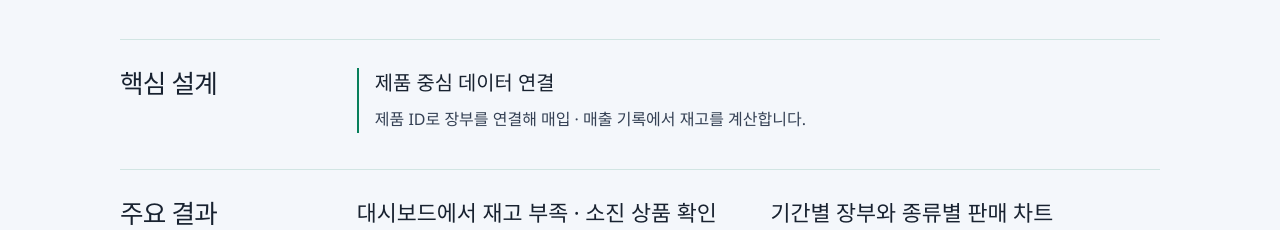
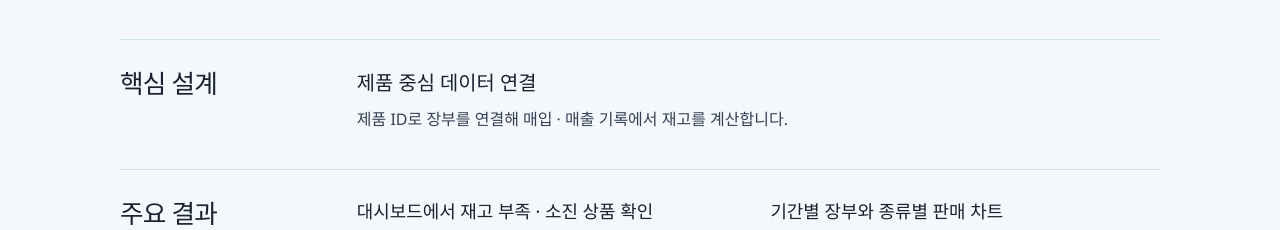
Before and after one commit to allen8524/allen8524.github.io, a React (Vite) app: page /#/projects/bakery in a window 1280 px wide. Shown: the part 722-952 px from the top of the page. Built offline with nearby package versions, Linux system fonts and the light colour scheme.

Commit message:
Refine project case study typography and alignment

```diff
--- a/src/styles/project-detail.css
+++ b/src/styles/project-detail.css
@@ -323,9 +323,10 @@
   margin: 0;
 }
 
-.project-design-entry:first-child {
-  padding-inline-start: 16px;
-  border-inline-start: 2px solid var(--accent-color);
+.project-design-entry p,
+.project-troubleshooting-details dd {
+  max-inline-size: 42rem;
+  text-wrap: pretty;
 }
 
 .project-design-entry:first-child h3 {
@@ -362,9 +363,9 @@
   display: block;
   color: var(--heading-color);
   font-family: var(--font-subheading);
-  font-size: clamp(1.18rem, 1.7vw, 1.4rem);
+  font-size: 1.12rem;
   font-weight: 500;
-  line-height: 1.35;
+  line-height: 1.5;
 }
 
 .project-result-entry p {
```
